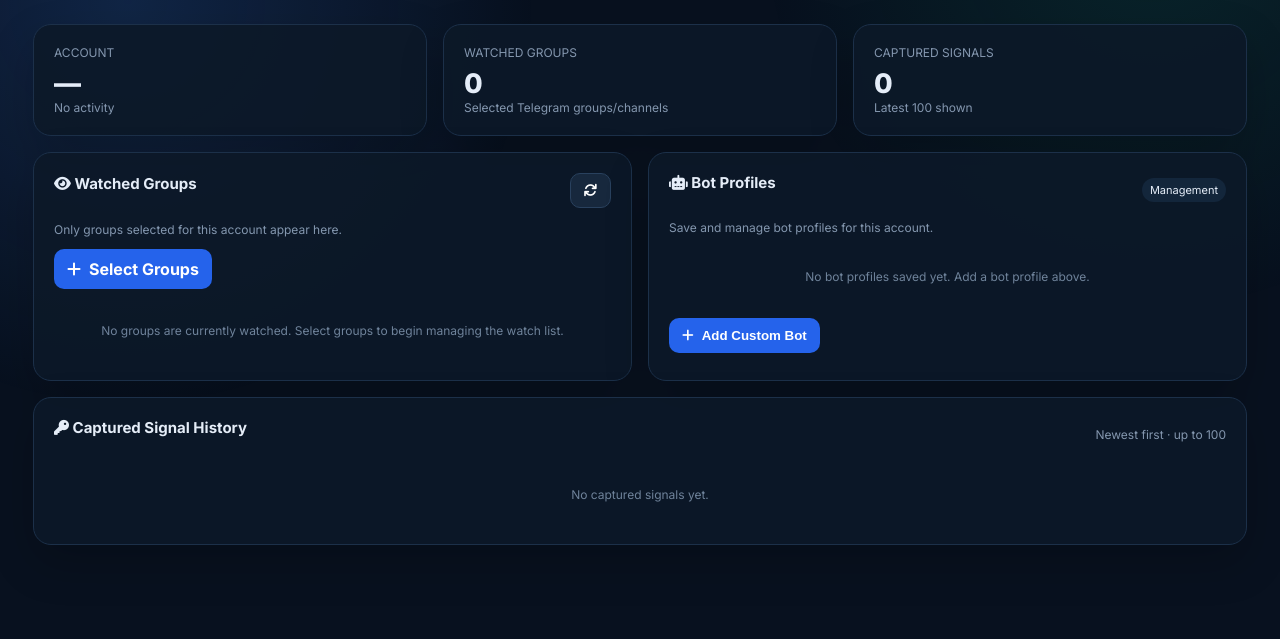
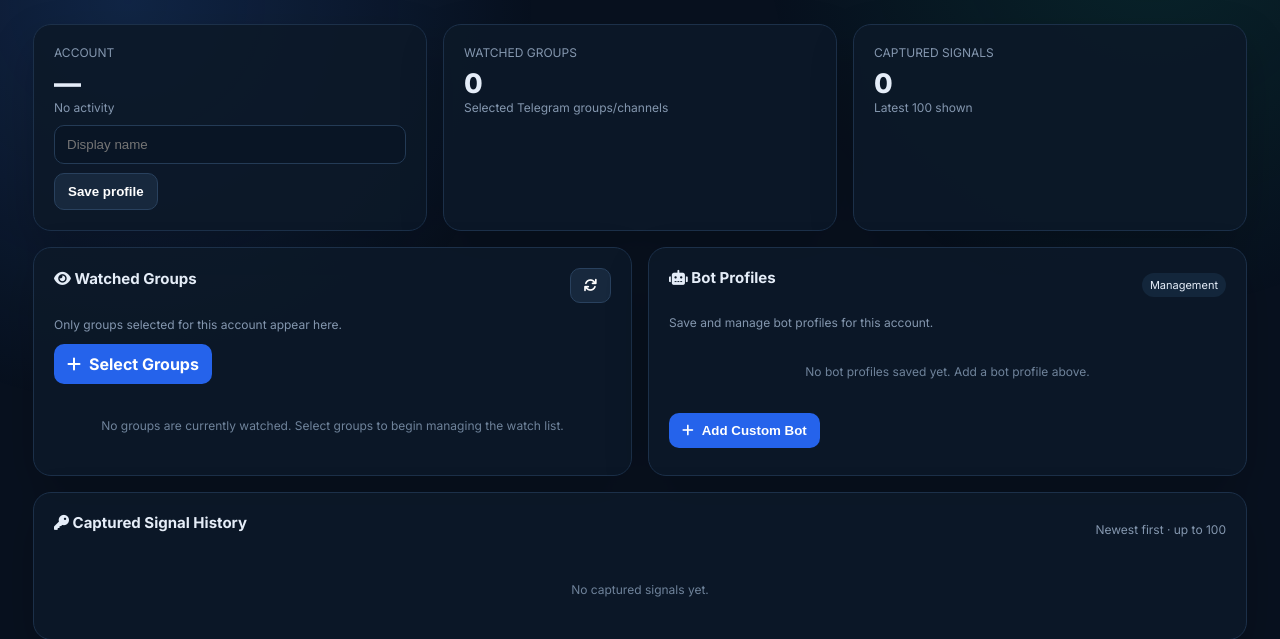
Before and after one commit to nebulyn05/CryptoBot, a Flask app: template templates/dashboard.html in a window 1280 px wide. Shown: the part 80-719 px from the top of the page. Run offline with Flask 3, Linux system fonts and the light colour scheme; the template is opened without the code that fills it: most values are stand-ins (such as "Sample title", 1, 10 or a date in 2020); parts of the project's set-up code (start-up, migrations or seed data) failed here and were passed over.

Commit message:
Add profile controls, CSRF headers and live dashboard refresh

```diff
--- a/templates/dashboard.html
+++ b/templates/dashboard.html
@@ -3,6 +3,7 @@
 <head>
 <meta charset="UTF-8">
 <meta name="viewport" content="width=device-width,initial-scale=1">
+<meta name="csrf-token" content="{{ csrf_token() }}">
 <title>CryptoBot | Control Center</title>
 <link href="https://fonts.googleapis.com/css2?family=Inter:wght@400;500;600;700;800&display=swap" rel="stylesheet">
 <link rel="stylesheet" href="https://cdnjs.cloudflare.com/ajax/libs/font-awesome/6.0.0-beta3/css/all.min.css">
@@ -31,7 +32,7 @@ button.secondary{background:#17283d;border:1px solid #29415e}button.danger{backg
 <div class="badge"><span class="dot"></span><span id="accountStatus">Account active</span></div>
 </header>
 <div class="grid">
-<div class="card span-4"><div class="muted">ACCOUNT</div><div class="stat" id="phone">—</div><div class="muted" id="lastSeen">—</div></div>
+<div class="card span-4"><div class="muted">ACCOUNT</div><div class="stat" id="phone">—</div><div class="muted" id="lastSeen">—</div><div class="actions" style="margin-top:10px"><input id="displayName" placeholder="Display name"><button class="secondary" onclick="saveProfile()">Save profile</button></div></div>
 <div class="card span-4"><div class="muted">WATCHED GROUPS</div><div class="stat" id="groupCount">0</div><div class="muted">Selected Telegram groups/channels</div></div>
 <div class="card span-4"><div class="muted">CAPTURED SIGNALS</div><div class="stat" id="signalCount">0</div><div class="muted">Latest 100 shown</div></div>
 
@@ -75,7 +76,7 @@ function render(){
  const u=state.user||{}, groups=watched(), signals=state.signals||[], bots=state.bots||[];
  document.getElementById('phone').textContent=u.phone||'—';
  document.getElementById('lastSeen').textContent=u.last_seen?'Last seen '+new Date(u.last_seen).toLocaleString():'No activity';
- document.getElementById('accountStatus').textContent=u.active?'Account active':'Account inactive';
+ document.getElementById('accountStatus').textContent=u.active?'Account active':'Account inactive'; document.getElementById('displayName').value=u.display_name||'';
  document.getElementById('groupCount').textContent=groups.length; document.getElementById('signalCount').textContent=signals.length;
  document.getElementById('groups').innerHTML=groups.length?groups.map(g=>'<div class="item"><div class="row"><div><div class="name">'+esc(g.name)+'</div><small>ID: '+esc(g.chat_id)+'</small></div><button class="danger" onclick="removeGroup(\''+encodeURIComponent(g.chat_id)+'\')"><i class="fas fa-eye-slash"></i> Remove</button></div></div>').join(''):'<div class="empty">No groups are currently watched. Select groups to begin managing the watch list.</div>';
  document.getElementById('bots').innerHTML=bots.length?bots.map(b=>'<div class="item"><div class="bot"><div class="bot-meta"><div class="bot-title">'+esc(b.label||b.bot_username)+' '+(b.selected?'<span class="pill on">Selected</span>':'')+(b.enabled?'':' <span class="pill off">Disabled</span>')+'</div><div class="bot-id">@'+esc(b.bot_username)+'</div></div><div class="actions">'+(b.selected?'':'<button onclick="selectBot('+b.id+')"><i class="fas fa-check"></i> Select</button>')+'<button class="secondary" onclick="editBot('+b.id+',\''+encodeURIComponent(b.bot_username)+'\',\''+encodeURIComponent(b.label||'')+'\')"><i class="fas fa-pen"></i></button><button class="danger" onclick="deleteBot('+b.id+')"><i class="fas fa-trash"></i></button></div></div></div>').join(''):'<div class="empty">No bot profiles saved yet. Add a bot profile above.</div>';
@@ -83,8 +84,8 @@ function render(){
 }
 function toggleDetails(id){const e=document.getElementById('signal-'+id);if(e)e.classList.toggle('open')}
 async function refresh(){try{const r=await fetch('{{ url_for("management_me") }}');const d=await r.json();if(!r.ok)throw new Error(d.error);state=d;render()}catch(e){toast(e.message||'Refresh failed')}}
-async function removeGroup(id){try{const r=await fetch('{{ url_for("management_group_delete",chat_id="__ID__") }}'.replace('__ID__',decodeURIComponent(id)),{method:'DELETE'});const d=await r.json();if(!r.ok)throw new Error(d.error);state=d;render();toast('Group removed from watch list')}catch(e){toast(e.message||'Could not remove group')}}
-async function selectBot(id){const b=(state.bots||[]).find(x=>x.id===id);if(!b)return;try{const r=await fetch('{{ url_for("management_bot") }}',{method:'POST',headers:{'Content-Type':'application/json'},body:JSON.stringify({bot_username:b.bot_username})});const d=await r.json();if(!r.ok)throw new Error(d.error);state=d;render();toast('Selected bot updated')}catch(e){toast(e.message||'Could not select bot')}}
+async function removeGroup(id){try{const r=await fetch('{{ url_for("management_group_delete",chat_id="__ID__") }}'.replace('__ID__',decodeURIComponent(id)),{method:'DELETE',headers:{'X-CSRF-Token':document.querySelector('meta[name=csrf-token]').content}});const d=await r.json();if(!r.ok)throw new Error(d.error);state=d;render();toast('Group removed from watch list')}catch(e){toast(e.message||'Could not remove group')}}
+async function selectBot(id){const b=(state.bots||[]).find(x=>x.id===id);if(!b)return;try{const r=await fetch('{{ url_for("management_bot") }}',{method:'POST',headers:{'Content-Type':'application/json','X-CSRF-Token':document.querySelector('meta[name=csrf-token]').content},body:JSON.stringify({bot_username:b.bot_username})});const d=await r.json();if(!r.ok)throw new Error(d.error);state=d;render();toast('Selected bot updated')}catch(e){toast(e.message||'Could not select bot')}}
 function openBotModal(id=null){editingBotId=id;document.getElementById('modalTitle').textContent=id?'Edit Bot':'Add Custom Bot';document.getElementById('botUsername').value='';document.getElementById('botLabel').value='';document.getElementById('botModal').classList.add('show')}
 function editBot(id,u,l){editingBotId=id;document.getElementById('modalTitle').textContent='Edit Bot';document.getElementById('botUsername').value=decodeURIComponent(u);document.getElementById('botUsername').disabled=true;document.getElementById('botLabel').value=decodeURIComponent(l);document.getElementById('botModal').classList.add('show')}
 function closeBotModal(){document.getElementById('botModal').classList.remove('show');document.getElementById('botUsername').disabled=false;editingBotId=null}
@@ -93,13 +94,15 @@ async function saveBotProfile(){
  if(!username){toast('Bot username is required');return}
  try{
   const url=editingBotId?'{{ url_for("management_bots_update",bot_id=0) }}'.replace('/0','/'+editingBotId):'{{ url_for("management_bots_add") }}';
-  const opts={method:editingBotId?'PATCH':'POST',headers:{'Content-Type':'application/json'},body:JSON.stringify(editingBotId?{label}:{bot_username:username,label})};
+  const opts={method:editingBotId?'PATCH':'POST',headers:{'Content-Type':'application/json','X-CSRF-Token':document.querySelector('meta[name=csrf-token]').content},body:JSON.stringify(editingBotId?{label}:{bot_username:username,label})};
   const r=await fetch(url,opts),d=await r.json();if(!r.ok)throw new Error(d.error);
   state=d;closeBotModal();render();toast(editingBotId?'Bot updated':'Bot added');
  }catch(e){toast(e.message||'Could not save bot')}
 }
-async function deleteBot(id){if(!confirm('Delete this bot profile?'))return;try{const r=await fetch('{{ url_for("management_bots_delete",bot_id=0) }}'.replace('/0','/'+id),{method:'DELETE'});const d=await r.json();if(!r.ok)throw new Error(d.error);state=d;render();toast('Bot profile deleted')}catch(e){toast(e.message||'Could not delete bot')}}
+async function deleteBot(id){if(!confirm('Delete this bot profile?'))return;try{const r=await fetch('{{ url_for("management_bots_delete",bot_id=0) }}'.replace('/0','/'+id),{method:'DELETE',headers:{'X-CSRF-Token':document.querySelector('meta[name=csrf-token]').content}});const d=await r.json();if(!r.ok)throw new Error(d.error);state=d;render();toast('Bot profile deleted')}catch(e){toast(e.message||'Could not delete bot')}}
+async function saveProfile(){const v=document.getElementById('displayName').value.trim();try{const r=await fetch('{{ url_for("management_profile") }}',{method:'PATCH',headers:{'Content-Type':'application/json','X-CSRF-Token':document.querySelector('meta[name=csrf-token]').content},body:JSON.stringify({display_name:v})});const d=await r.json();if(!r.ok)throw new Error(d.error);state=d;render();toast('Profile saved')}catch(e){toast(e.message||'Could not save profile')}}
 async function startListening(){const b=document.getElementById('listenBtn');b.disabled=true;try{const r=await fetch('{{ url_for("listen") }}',{method:'POST'});const d=await r.json();if(!r.ok)throw new Error(d.error||d.status);document.getElementById('listenStatus').textContent=d.status||'Listener started';toast('Listener started')}catch(e){toast(e.message||'Could not start listener')}finally{b.disabled=false}}
 render();
+setInterval(refresh,15000);
 </script>
 </body></html>
```
